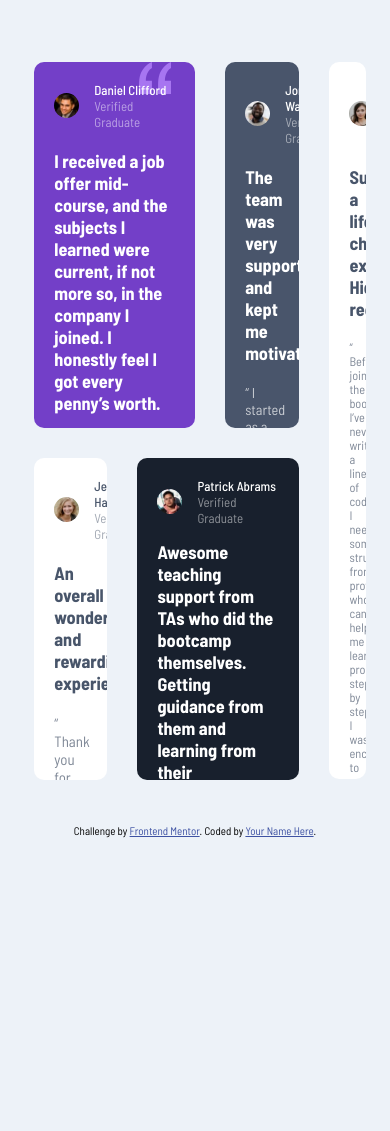
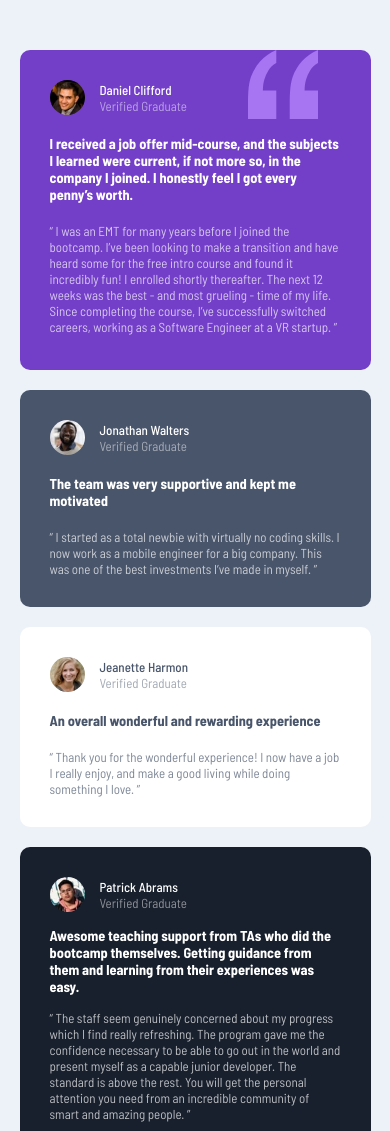
Before and after one commit to YoonadiMon/Testimonials-grid-section, a plain HTML site: page index.html in a window 390 px wide. Shown: the top 1131 px of the page. Before the commit the page ends 844 px from the top, so only its background shows below. Drawn offline with Linux system fonts and the light colour scheme.

Commit message:
Mostly finished

```diff
--- a/index.html
+++ b/index.html
@@ -17,7 +17,7 @@
 </head>
 <body>
   <main id="container">
-    <div id="cards">
+    <section id="cards">
       <div id="col1">
         <div id="row1">
           <div id="daniel">
@@ -25,7 +25,7 @@
             <div id="bgImg"></div>
             <div id="text">
               <div class="graduates">
-                <img src="/images/image-daniel.jpg" alt="Daniel Clifford">
+                <img src="images/image-daniel.jpg" alt="Daniel Clifford">
                 <div class="oneLine">
                   <div class="name">Daniel Clifford</div>
                   <div class="status">Verified Graduate</div>
@@ -42,7 +42,7 @@
           </div>
           <div id="jonathan">
             <div class="graduates">
-              <img src="/images/image-jonathan.jpg" alt="Jonathan Walters">
+              <img src="images/image-jonathan.jpg" alt="Jonathan Walters">
               <div class="oneLine">
                 <div class="name">Jonathan Walters</div>
                 <div class="status">Verified Graduate</div>
@@ -59,7 +59,7 @@
         <div id="row2">
           <div id="jeanette">
             <div class="graduates">
-              <img src="/images/image-jeanette.jpg" alt="Jeanette Harmon">
+              <img src="images/image-jeanette.jpg" alt="Jeanette Harmon">
               <div class="oneLine">
                 <div class="name">Jeanette Harmon</div>
                 <div class="status">Verified Graduate</div>
@@ -74,7 +74,7 @@
           </div>
           <div id="patrick">
             <div class="graduates">
-              <img src="/images/image-patrick.jpg" alt="Patrick Abrams">
+              <img src="images/image-patrick.jpg" alt="Patrick Abrams">
               <div class="oneLine">
                 <div class="name">Patrick Abrams</div>
                 <div class="status">Verified Graduate</div>
@@ -96,7 +96,7 @@
       <div id="col2">
         <div id="kira">
           <div class="graduates">
-            <img src="/images/image-kira.jpg" alt="Kira Whittle">
+            <img src="images/image-kira.jpg" alt="Kira Whittle">
             <div class="oneLine">
               <div class="name">Kira Whittle</div>
               <div class="status">Verified Graduate</div>
@@ -117,13 +117,13 @@
           </p>
         </div>
       </div>
-    </div>
+    </section>
 
   </main>
 
   <div class="attribution">
     Challenge by <a href="https://www.frontendmentor.io?ref=challenge" target="_blank">Frontend Mentor</a>.
-    Coded by <a href="#">Your Name Here</a>.
+    Coded by <a href="https://github.com/YoonadiMon">YoonadiMon</a>.
   </div>
 </body>
 </html>
--- a/style.css
+++ b/style.css
@@ -11,26 +11,6 @@ html {
     font-size: 13px;
     font-family: "Barlow Semi Condensed", sans-serif;
 }
-
-/* borders */
-/* #container {
-    border: 5px solid black;
-}
-#cards {
-    border: 4px solid red;
-}
-#col1, #col2 {
-    border: 3px solid green;
-}
-#row1, #row2 {
-    border: 2px solid blue;
-}
-#row1 #daniel, #row2 #patrick {
-    border: 1px solid magenta;
-}
-#row1 #jonathan, #row2 #jeanette {
-    border: 1px solid cyan;
-} */
 
 /* flex */
 body, #container, #cards, #row1, #row2, .graduates {
@@ -76,8 +56,11 @@ p {
 #kira .status, #jeanette .status {
     opacity: 0.5;
 }
-#kira p, #patrick p {
+#patrick p {
     font-size: 0.95rem;
+}
+#kira p {
+    font-size: 1rem;
 }
 #jeanette p {
     font-size: 1.15rem;
@@ -104,25 +87,18 @@ p {
 
 /* container */
 #container {
-    width: 85vw;
-    height: 85vh;
+    width: 85%;
+    height: 85%;
     margin: 50px;
 }
-#cards {
-   width: 100%;
-   height: 100%;
-   margin: 5px;
-}
+
 
 
 /* col 1 */
 #col1 {
-    width: 80%;
+    width: 78%;
     margin-right: 30px;
 }
-/* #row1, #row2 {
-    height: 48%;
-} */
 
 /* all */
 #row1 #daniel, #row2 #patrick, #row1 #jonathan, #row2 #jeanette, #col2 {
@@ -164,7 +140,7 @@ p {
 #row1 #daniel #bgImg {
     width: 100%;
     height: 100%;
-    background: url(/images/bg-pattern-quotation.svg);
+    background: url(images/bg-pattern-quotation.svg);
     background-repeat: no-repeat;
     background-size: 20%;
     position: absolute;
@@ -192,10 +168,75 @@ p {
 
 /* col 2 */
 #col2 {
-    width: 20%;
+    width: 22%;
     height: 100%;
     background: #fff;
 }
 
-.attribution { font-size: 11px; text-align: center; }
+.attribution { font-size: 11px; text-align: center; margin-bottom: 20px; }
 .attribution a { color: hsl(228, 45%, 44%); }
+
+@media(max-width: 500px) {
+    body {
+        height: auto;
+    }
+    #container {
+        width: 90%;
+        height: 100%;
+        margin: 40px;
+    }
+    #cards {
+        flex-direction: column;
+        margin: 0;
+    }
+    #col1 {
+        width: 100%;
+        margin: 0;
+    }
+    #row1, #row2 {
+        flex-direction: column;
+        justify-content: space-between;
+        width: 100%;
+        height: fit-content;
+        margin: 0;
+    }
+    #row1 #daniel, #row1 #jonathan, #row2 #jeanette, #row2 #patrick, #col2 {
+        width: 100%;
+        margin: 10px 0;
+    }
+    #row1 #daniel {
+        height: 320px;
+    }
+
+    .graduates img {
+        width: 35px;
+    }
+
+    #daniel #text, #jeanette, #jonathan, #kira, #patrick {
+        padding: 30px;
+    }
+
+    h1 {
+        font-size: 1.1rem;
+    }
+    p, #jeanette p, #patrick p {
+        font-size: 1rem;
+    }
+}
+
+@media(min-width: 1400px) {
+    #container {
+        width: 70%;
+        height: 60%;
+        margin: 50px;
+    }
+    #col1 #row1 {
+        margin-bottom: 21px;
+    }
+    #patrick h1, #patrick .graduates {
+        padding-bottom: 20px;
+    }
+    #jeanette p {
+        font-size: 1rem;
+    }
+}
```
Also changed, not shown: 1 other file.
